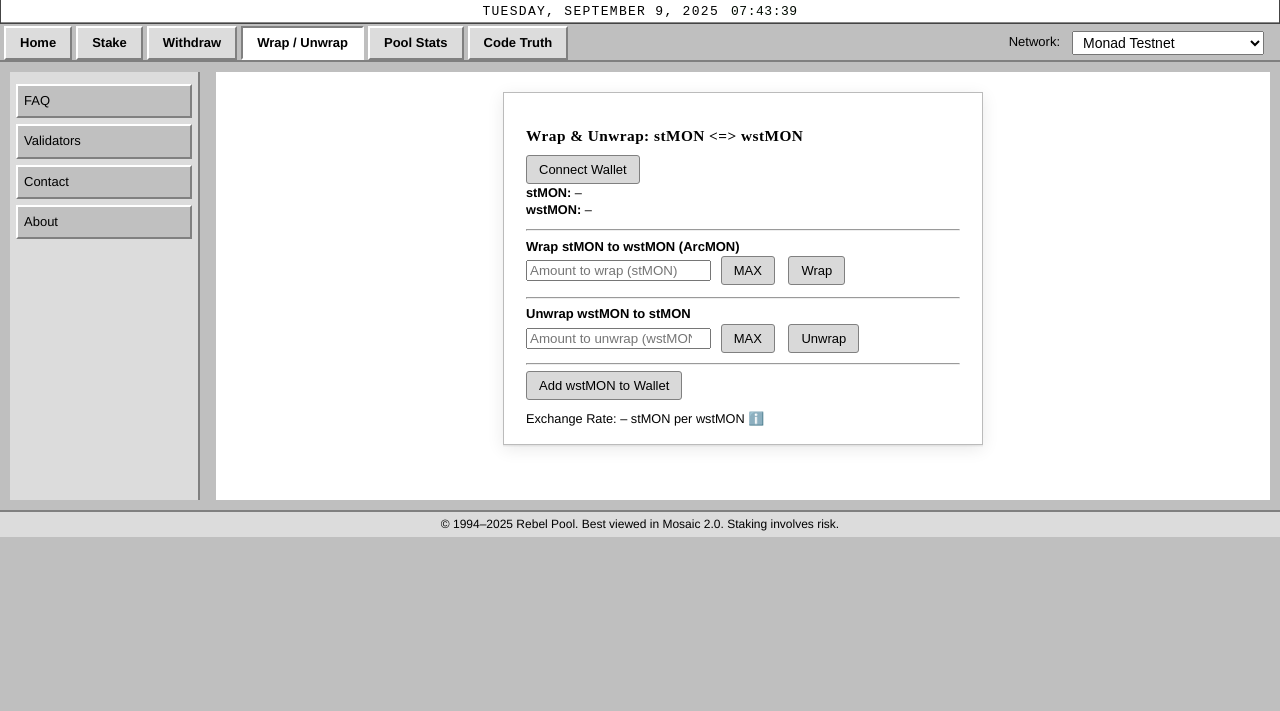
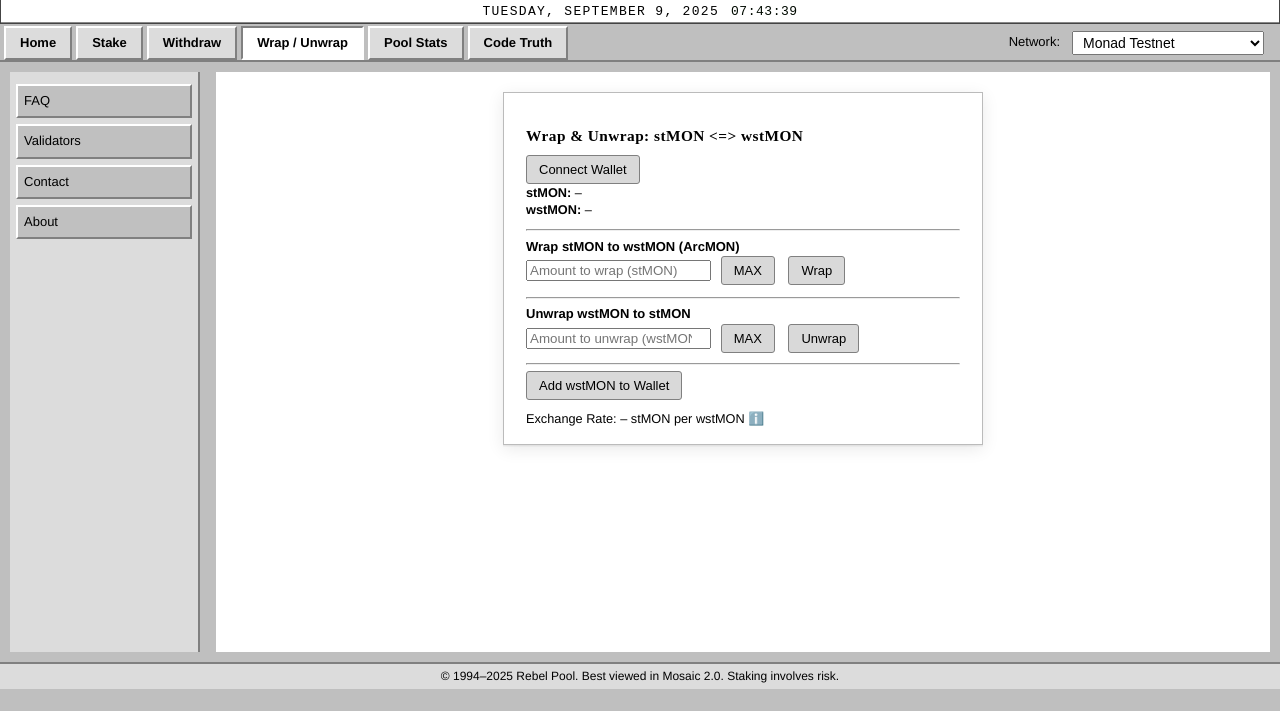
Before and after one commit to rebel-pool/rebel-pool.github.io, a plain HTML site: page wrap.html in a window 1280 px wide. Shown: the part 89-800 px from the top of the page. Drawn offline with Linux system fonts and the light colour scheme.

Commit message:
truth update

```diff
--- a/css/style.css
+++ b/css/style.css
@@ -87,7 +87,7 @@ nav a.active, #topnav a.active{
 #container{
   display:grid; grid-template-columns:190px 1fr;
   gap:16px; padding:10px; min-height:600px;
-  min-height: 56vh;
+
 }
 #sidebar{
   width:100%; /* grid gives width */
```
